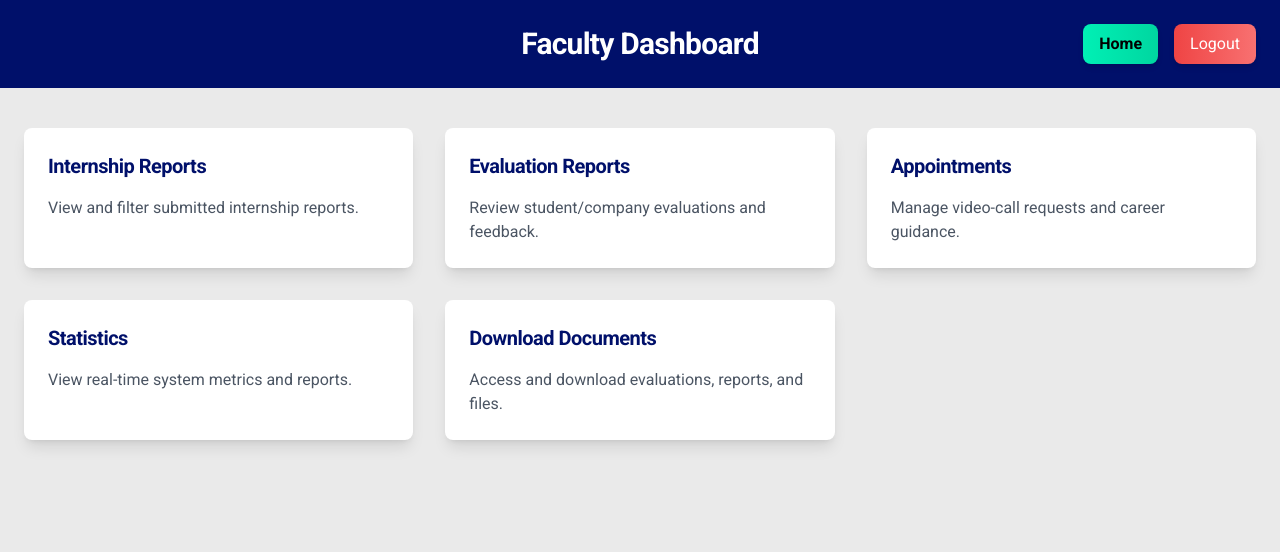
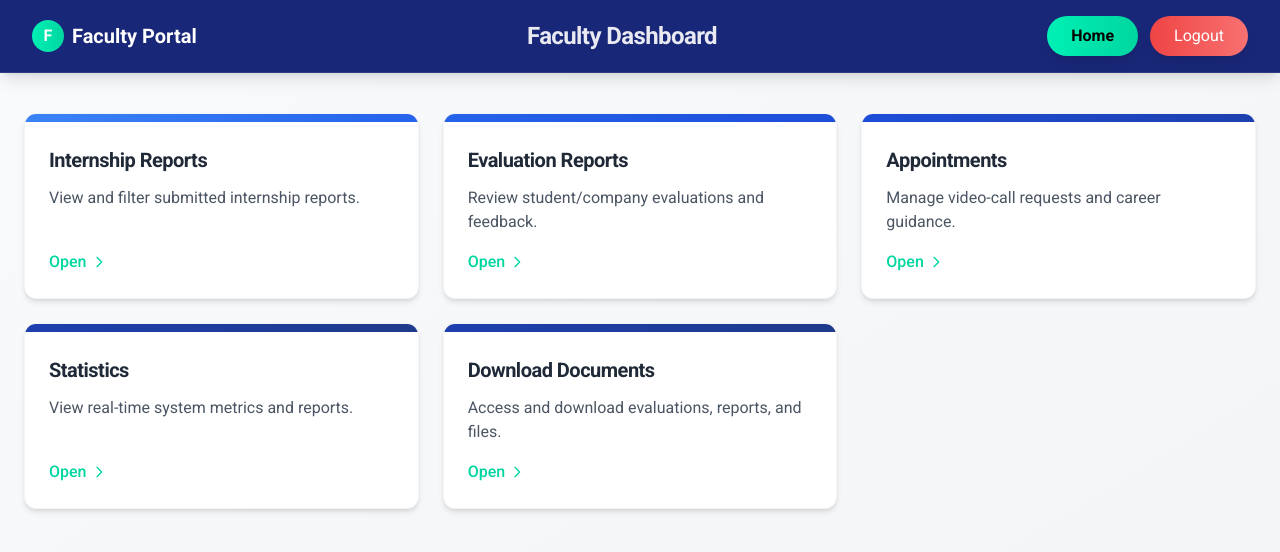
Before and after one commit to CSEN603-2025/Ghost-in-the-Machine, a React (Create React App) app: page /faculty-dashboard in a window 1280 px wide. Shown: the top 552 px of the page. Built offline with nearby package versions, Linux system fonts and the light colour scheme; a web font is replaced by a local one.

Commit message:
changed faculty dashboard design

```diff
--- a/src/pages/FacultyDashboardPage.jsx
+++ b/src/pages/FacultyDashboardPage.jsx
@@ -1,81 +1,129 @@
 import React from 'react';
 import { useNavigate } from 'react-router-dom';
+import { motion, AnimatePresence } from 'framer-motion';
 
 const FacultyDashboardPage = () => {
   const navigate = useNavigate();
 
-  const handleCardClick = (route) => {
-    navigate(route);
-  };
-
+  const handleCardClick = (route) => navigate(route);
   const handleHome = () => navigate('/');
   const handleLogout = () => navigate('/welcome');
 
+  const cards = [
+    {
+      title: "Internship Reports",
+      desc: "View and filter submitted internship reports.",
+      route: "/faculty/internship-reports",
+      color: "from-blue-500 to-blue-600"
+    },
+    {
+      title: "Evaluation Reports",
+      desc: "Review student/company evaluations and feedback.",
+      route: "/faculty/evaluation-reports",
+      color: "from-blue-600 to-blue-700"
+    },
+    {
+      title: "Appointments",
+      desc: "Manage video-call requests and career guidance.",
+      route: "/faculty/appointments",
+      color: "from-blue-700 to-blue-800"
+    },
+    {
+      title: "Statistics",
+      desc: "View real-time system metrics and reports.",
+      route: "/faculty/statistics",
+      color: "from-blue-800 to-blue-900"
+    },
+    {
+      title: "Download Documents",
+      desc: "Access and download evaluations, reports, and files.",
+      route: "/faculty/download-docs",
+      color: "from-blue-800 to-blue-900"
+    }
+  ];
+
   return (
-    <div className="min-h-screen bg-[#EAEAEA]">
-      {/* Top Navbar */}
-      <div className="w-full bg-[#00106A] py-6 px-6 flex items-center justify-between">
-        <div className="w-1/3" />
-        <div className="w-1/3 text-center">
-          <h1 className="text-3xl font-bold text-white">Faculty Dashboard</h1>
+    <div className="min-h-screen bg-gradient-to-br from-gray-50 to-gray-100">
+      {/* Premium Navbar */}
+      <motion.div
+        initial={{ y: -20, opacity: 0 }}
+        animate={{ y: 0, opacity: 1 }}
+        className="w-full bg-[#00106A]/90 backdrop-blur-md border-b border-white/10 py-4 px-8 flex items-center justify-between sticky top-0 z-50 shadow-lg"
+      >
+        {/* Logo Placeholder */}
+        <div className="flex items-center space-x-2">
+          <div className="w-8 h-8 rounded-full bg-gradient-to-r from-[#00F0B5] to-[#00D6A0] flex items-center justify-center text-white font-bold">
+            F
+          </div>
+          <span className="text-xl font-bold text-white">Faculty Portal</span>
         </div>
-        <div className="w-1/3 flex justify-end space-x-4">
-          <button
+
+        {/* Title */}
+        <h1 className="text-2xl font-bold text-white/90 text-center">Faculty Dashboard</h1>
+
+        {/* Buttons */}
+        <div className="flex space-x-3">
+          <motion.button
+            whileHover={{ scale: 1.05 }}
+            whileTap={{ scale: 0.95 }}
             onClick={handleHome}
-            className="bg-gradient-to-r from-[#00F0B5] to-[#00D6A0] hover:from-[#00D6A0] hover:to-[#00F0B5] text-black font-semibold py-2 px-4 rounded-lg shadow-md transition-all duration-300"
+            className="bg-gradient-to-r from-[#00F0B5] to-[#00D6A0] text-black font-semibold py-2 px-6 rounded-full shadow-lg hover:shadow-xl transition-all"
           >
             Home
-          </button>
-          <button
+          </motion.button>
+          <motion.button
+            whileHover={{ scale: 1.05 }}
+            whileTap={{ scale: 0.95 }}
             onClick={handleLogout}
-            className="bg-gradient-to-r from-red-500 to-red-400 hover:from-red-600 hover:to-red-500 text-white py-2 px-4 rounded-lg shadow-md transition-all duration-300"
+            className="bg-gradient-to-r from-red-500 to-red-400 text-white py-2 px-6 rounded-full shadow-lg hover:shadow-xl transition-all"
           >
             Logout
-          </button>
+          </motion.button>
         </div>
-      </div>
+      </motion.div>
 
       {/* Dashboard Cards */}
-      <div className="grid grid-cols-1 sm:grid-cols-2 lg:grid-cols-3 gap-8 px-6 pb-12 pt-10">
-        <div
-          onClick={() => handleCardClick('/faculty/internship-reports')}
-          className="bg-white p-6 rounded-lg shadow-lg cursor-pointer transform hover:scale-105 hover:shadow-2xl transition-all duration-300"
+      <div className="max-w-7xl mx-auto px-6 py-10">
+        <motion.div
+          initial={{ opacity: 0 }}
+          animate={{ opacity: 1 }}
+          transition={{ staggerChildren: 0.1 }}
+          className="grid grid-cols-1 md:grid-cols-2 lg:grid-cols-3 gap-6"
         >
-          <h3 className="text-xl font-semibold text-[#00106A] mb-4">Internship Reports</h3>
-          <p className="text-gray-600">View and filter submitted internship reports.</p>
-        </div>
-
-        <div
-          onClick={() => handleCardClick('/faculty/evaluation-reports')}
-          className="bg-white p-6 rounded-lg shadow-lg cursor-pointer transform hover:scale-105 hover:shadow-2xl transition-all duration-300"
-        >
-          <h3 className="text-xl font-semibold text-[#00106A] mb-4">Evaluation Reports</h3>
-          <p className="text-gray-600">Review student/company evaluations and feedback.</p>
-        </div>
-
-        <div
-          onClick={() => handleCardClick('/faculty/appointments')}
-          className="bg-white p-6 rounded-lg shadow-lg cursor-pointer transform hover:scale-105 hover:shadow-2xl transition-all duration-300"
-        >
-          <h3 className="text-xl font-semibold text-[#00106A] mb-4">Appointments</h3>
-          <p className="text-gray-600">Manage video-call requests and career guidance.</p>
-        </div>
-
-        <div
-          onClick={() => handleCardClick('/faculty/statistics')}
-          className="bg-white p-6 rounded-lg shadow-lg cursor-pointer transform hover:scale-105 hover:shadow-2xl transition-all duration-300"
-        >
-          <h3 className="text-xl font-semibold text-[#00106A] mb-4">Statistics</h3>
-          <p className="text-gray-600">View real-time system metrics and reports.</p>
-        </div>
-
-        <div
-          onClick={() => handleCardClick('/faculty/download-docs')}
-          className="bg-white p-6 rounded-lg shadow-lg cursor-pointer transform hover:scale-105 hover:shadow-2xl transition-all duration-300"
-        >
-          <h3 className="text-xl font-semibold text-[#00106A] mb-4">Download Documents</h3>
-          <p className="text-gray-600">Access and download evaluations, reports, and files.</p>
-        </div>
+          {cards.map((card, index) => (
+            <motion.div
+              key={index}
+              initial={{ y: 20, opacity: 0 }}
+              animate={{ y: 0, opacity: 1 }}
+              whileHover={{
+                y: -5,
+                boxShadow: "0 10px 25px -5px rgba(0, 82, 190, 0.1)"
+              }}
+              onClick={() => handleCardClick(card.route)}
+              className="bg-white rounded-xl shadow-md overflow-hidden cursor-pointer transition-all duration-300 h-full flex flex-col border border-gray-100 hover:ring-2 hover:ring-opacity-30 hover:ring-[#00D6A0]"
+            >
+              <div className={`h-2 w-full bg-gradient-to-r ${card.color}`}></div>
+              <div className="p-6 flex-1 flex flex-col">
+                <h3 className="text-xl font-bold text-gray-800 mb-3">{card.title}</h3>
+                <p className="text-gray-600 mb-4">{card.desc}</p>
+                <motion.div
+                  whileHover={{ x: 5 }}
+                  className="text-[#00D6A0] font-medium flex items-center mt-auto"
+                >
+                  Open
+                  <svg
+                    className="w-4 h-4 ml-1"
+                    fill="none"
+                    stroke="currentColor"
+                    viewBox="0 0 24 24"
+                  >
+                    <path strokeLinecap="round" strokeLinejoin="round" strokeWidth={2} d="M9 5l7 7-7 7" />
+                  </svg>
+                </motion.div>
+              </div>
+            </motion.div>
+          ))}
+        </motion.div>
       </div>
     </div>
   );
```
